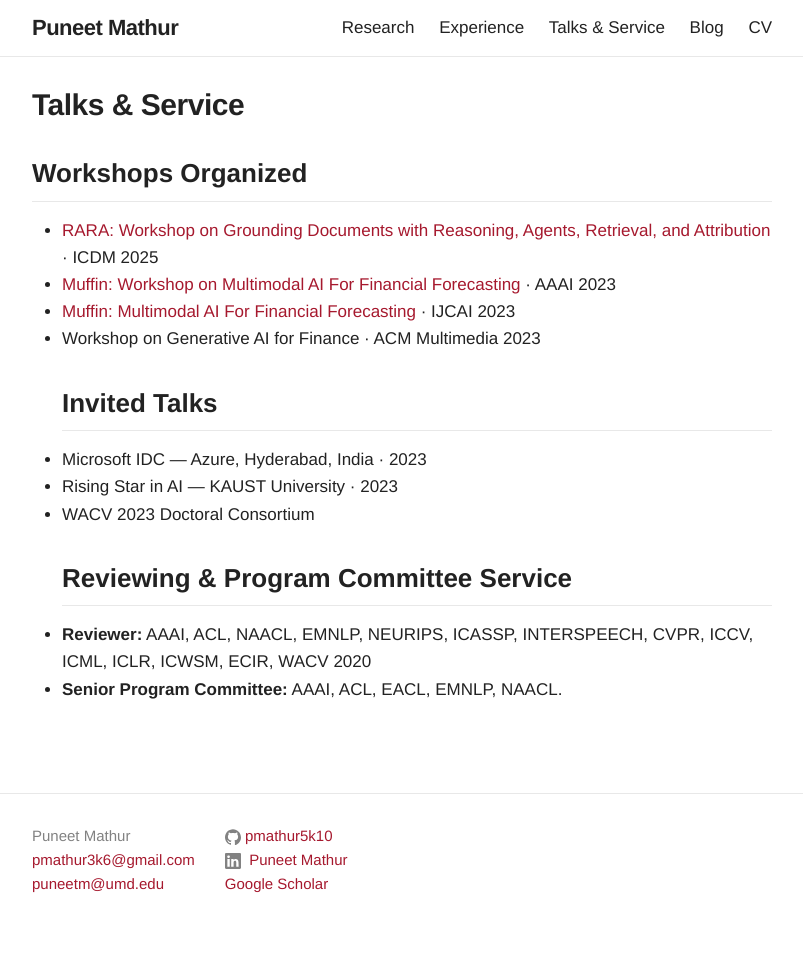
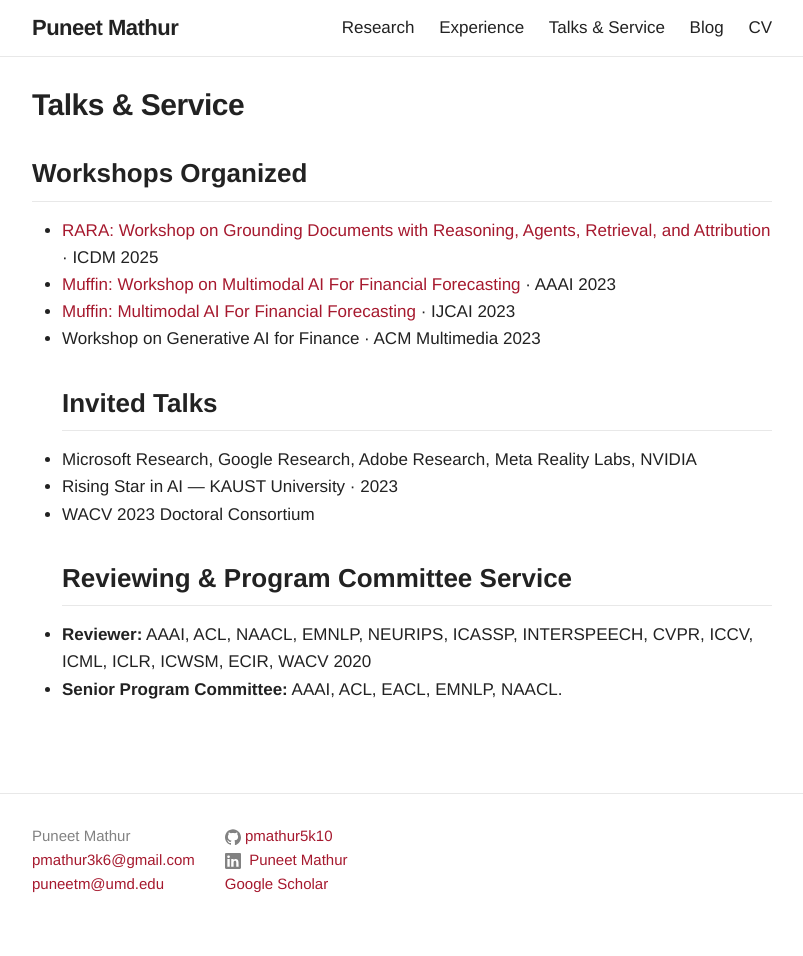
Before and after one commit to theMADAIguy/theMADAIguy.github.io, a Jekyll site: the page built from _pages/talks.md, in a window 1280 px wide. Shown: the whole page, without its empty margins (238-1041 px from the left). Built offline with Jekyll 4.4.1, drawn with Linux system fonts in a browser that asks for light colours.

Commit message:
Update talks.md

```diff
--- a/_pages/talks.md
+++ b/_pages/talks.md
@@ -10,7 +10,7 @@
 * [Muffin: Multimodal AI For Financial Forecasting](https://finnlp-muffin-ijcai23.github.io/) &middot; IJCAI 2023
 * Workshop on Generative AI for Finance &middot; ACM Multimedia 2023
 ## Invited Talks
-* Microsoft IDC &mdash; Azure, Hyderabad, India &middot; 2023
+* Microsoft Research, Google Research, Adobe Research, Meta Reality Labs, NVIDIA
 * Rising Star in AI &mdash; KAUST University &middot; 2023
 * WACV 2023 Doctoral Consortium
 ## Reviewing &amp; Program Committee Service
```
